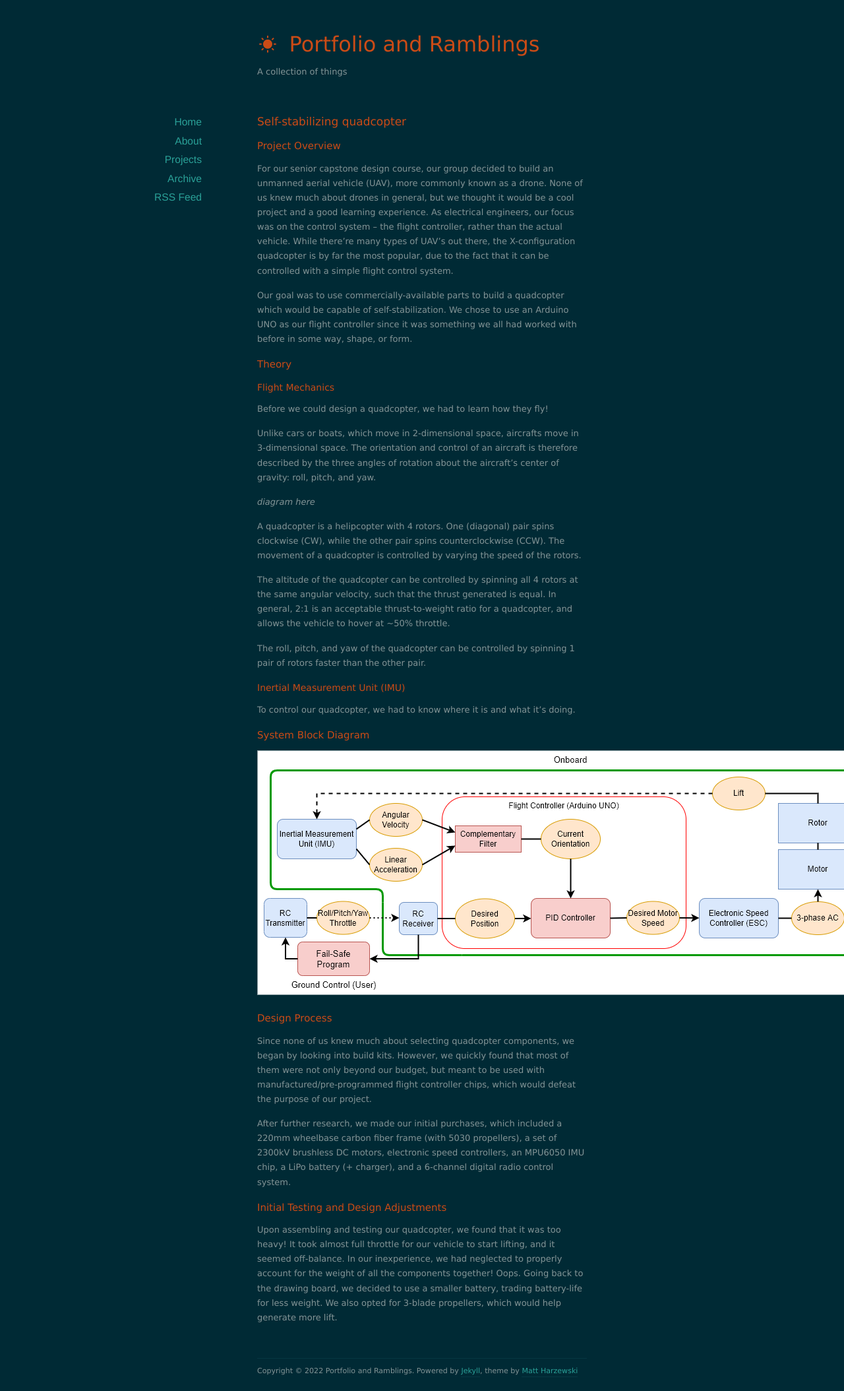
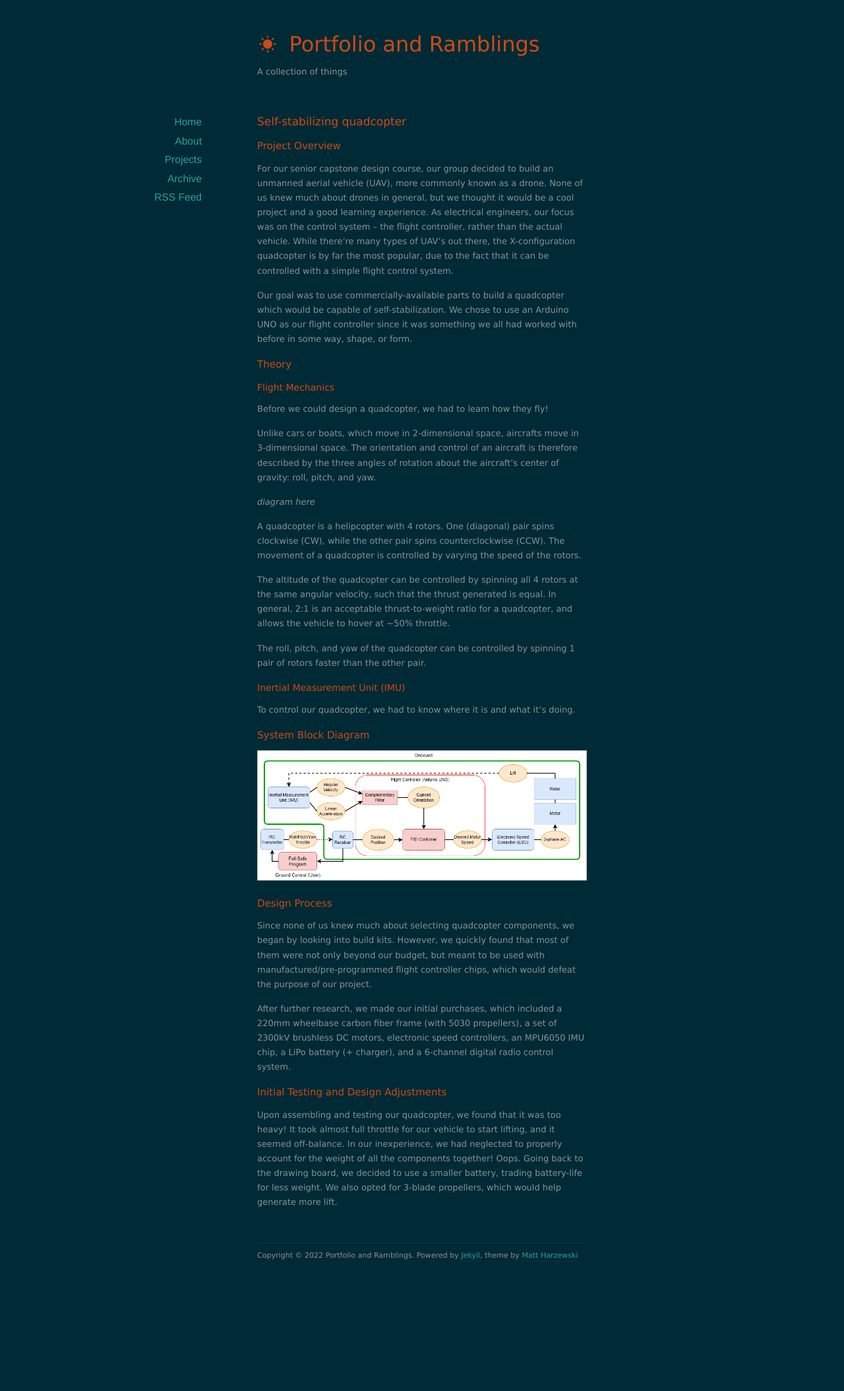
Before and after one commit to nolanschan/nolanschan.github.io, a Jekyll site: the page built from projects/quadcopter/index.markdown, in a window 1280 px wide. Shown: the whole page at 66% size. Built offline with Jekyll 4.4.1, drawn with Linux system fonts in a browser that asks for light colours; nearby versions of some CDN libraries; after the commit the page ends 1933 px from its top, so only the background shows below that.

Commit message:
Update index.markdown

```diff
--- a/projects/quadcopter/index.markdown
+++ b/projects/quadcopter/index.markdown
@@ -32,7 +32,7 @@ To control our quadcopter, we had to know where it is and what it's doing.
 
 ## System Block Diagram ##
 
-<img src="/projects/quadcopter/blockdiagram.png" />
+<img src="/projects/quadcopter/blockdiagram.png" width="500">
 
 ## Design Process ##
 
```
